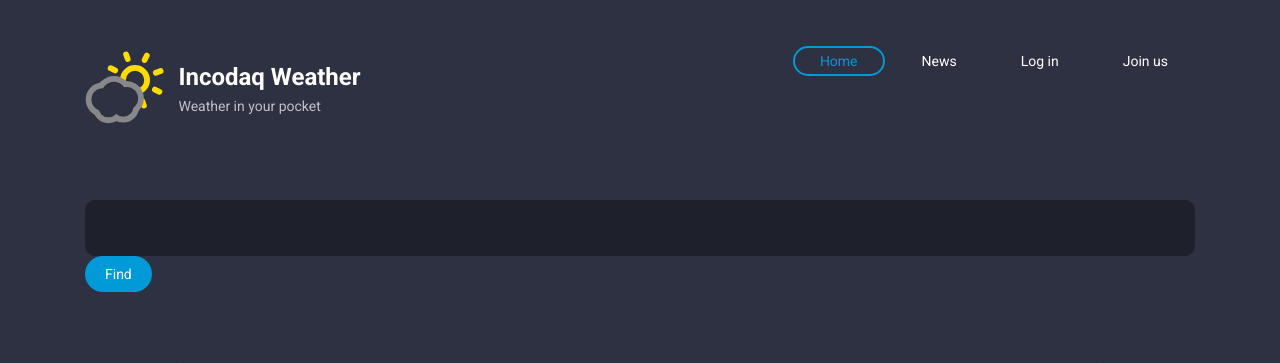
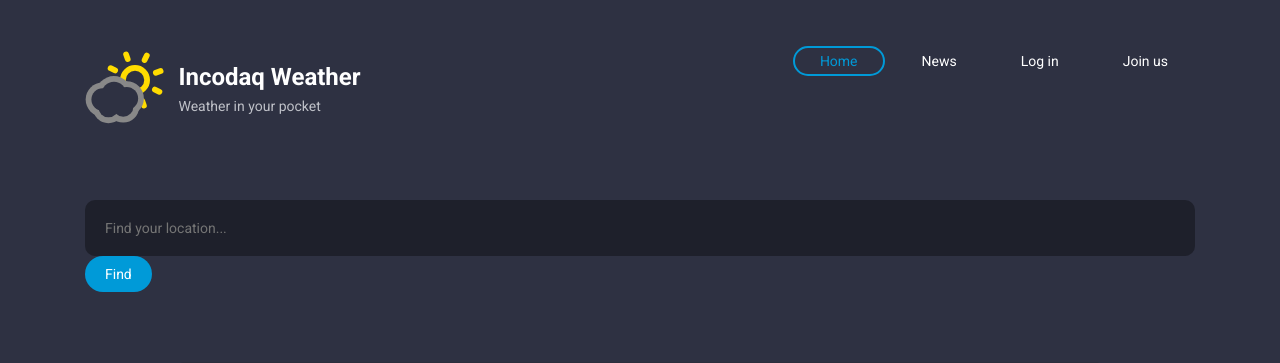
Before and after one commit to GoranAviani/incodaq_weather, a Django app: template templates/dashboard.html in a window 1280 px wide. Shown: the top 363 px of the page. Run offline with Django 3.2, Linux system fonts and the light colour scheme; the template is opened without the code that fills it, so the values that code supplies are empty; parts of the project's set-up code (start-up, migrations or seed data) failed here and were passed over; some libraries are stand-ins or nearby versions.

Commit message:
qucikfix

```diff
--- a/templates/dashboard.html
+++ b/templates/dashboard.html
@@ -5,7 +5,7 @@
     <div class="container">
         <form class="find-location" action="/search/" method="GET" >
           {% csrf_token %}
-            <input autofocus type="text" name="search_bar" id="base_search" cplaceholder="Find your location...">
+            <input type="text" name="search_bar" id="base_search" placeholder="Find your location...">
             <button type="submit" value="Find">Find</button>
         </form>
     </div>
```
